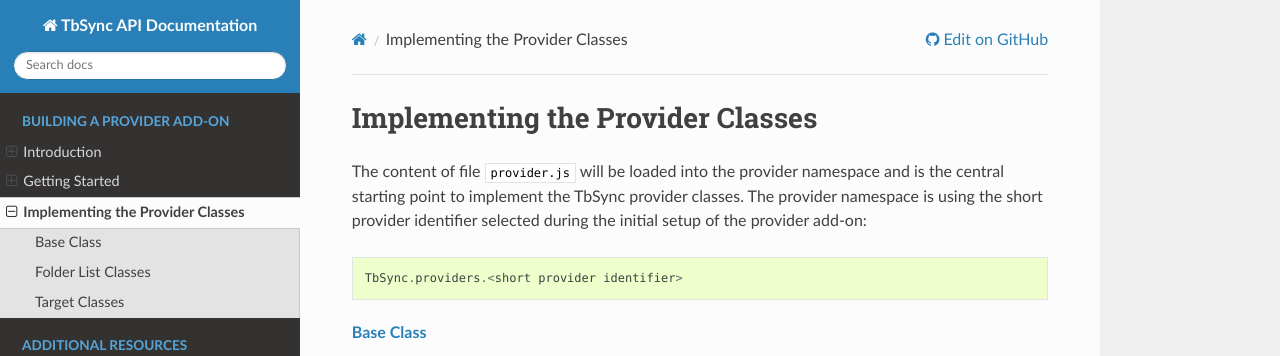
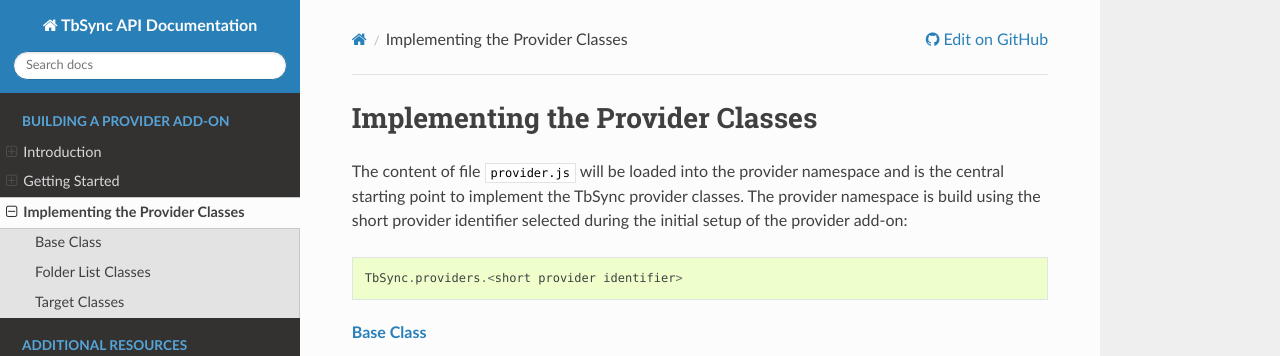
Before and after one commit to jobisoft/Provider-4-TbSync, a Sphinx documentation site: the page built from docs/implementing.rst, in a window 1280 px wide and 957 px high. Shown: the top 356 px of the window. Built offline with Sphinx 7.4.7 and the Read the Docs theme 2.0.0, drawn with Linux system fonts in a browser that asks for light colours.

```diff
--- a/docs/implementing.rst
+++ b/docs/implementing.rst
@@ -1,7 +1,7 @@
 Implementing the Provider Classes
 ==================================
 
-The content of file ``provider.js`` will be loaded into the provider namespace and is the central starting point to implement the TbSync provider classes. The provider namespace is using the short provider identifier selected during the initial setup of the provider add-on:
+The content of file ``provider.js`` will be loaded into the provider namespace and is the central starting point to implement the TbSync provider classes. The provider namespace is build using the short provider identifier selected during the initial setup of the provider add-on:
 
 ::
 
```
Also changed, not shown: docs/implementing/targets.rst (+18 -0 lines), docs/sources/modules/public.js (+2 -15 lines).
